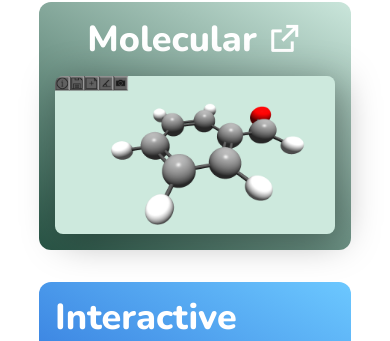
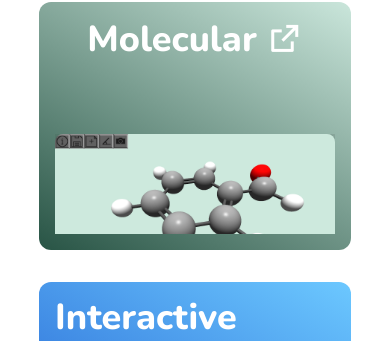
Before and after one commit to wuguishifu/portfolio, a React (Vite) app: page /projects in a window 390 px wide. Shown: the part 262-603 px from the top of the page. Built offline with nearby package versions, Linux system fonts and the light colour scheme; what tailwindcss-animation-delay would draw is missing.

Commit message:
fixed issue where images would stretch on mobile due to a classic ios bug

```diff
--- a/src/projects/Projects.tsx
+++ b/src/projects/Projects.tsx
@@ -5,7 +5,7 @@ import { BlockSplit, Page } from "./page";
 
 export default function Projects() {
     return (
-        <div>
+        <>
             <Helmet>
                 <title>Bo | Projects</title>
             </Helmet>
@@ -16,7 +16,7 @@ export default function Projects() {
                     {Object.values(projects).map((project, index) => <ProjectRow project={project} reverse={!!(index % 2)} key={project.title} style={{ animationDelay: `${(index + 2) * 200}ms` }} />)}
                 </div>
             </div>
-        </div>
+        </>
     );
 };
 
@@ -31,11 +31,13 @@ function ProjectRow({ project, reverse, style }: { project: Page; reverse: boole
                 {project.title && <div className="text-4xl md:text-5xl font-bold text-white">{project.title} <i className="ri-external-link-line" /></div>}
                 <div className="text-lg text-white opacity-70 md:block hidden">{block.section_text}</div>
             </div>
-            <img
-                className={`${project.hide_shadow ? '' : 'shadow'} rounded-lg flex-[1] flex-shrink overflow-hidden`}
-                src={project.image_path + block.section_image}
-                alt={block.section_image}
-            />
+            <div className="flex-[1] flex-shrink overflow-hidden">
+                <img
+                    className={`${project.hide_shadow ? '' : 'shadow'} rounded-lg`}
+                    src={project.image_path + block.section_image}
+                    alt={block.section_image}
+                />
+            </div>
         </Link>
     );
 }
--- a/src/projects/pages/molecular.json
+++ b/src/projects/pages/molecular.json
@@ -35,7 +35,7 @@
         },
         {
             "type": "text",
-            "section_text": "The part of this project I'm most proud of is the system I used for 3D picking. Normally, this would be a matter of converting 2D mouse coordinates into a picking ray, and a vector would be extended down this ray until it intersects an object. However, due to the complex shapes of certain structures, this wasn't the most optimal solution. Instead, I employed a different strategy called \"color picking.\" To do this, whenever a user interacted with a molecules, I would render a ghost scene in a different frame buffer using aa unique color for each atom or bond. Then, without swapping buffers, I would ask OpenGL to tell me what color the mouse was over. Based on the color, I was able to reconstruct the uuid of the object the user was interacting with. I've added some images to better visualize the process below."
+            "section_text": "The part of this project I'm most proud of is the system I used for 3D picking. Normally, this would be a matter of converting 2D mouse coordinates into a picking ray, and a vector would be extended down this ray until it intersects an object. However, due to the complex shapes of certain structures, this wasn't the most optimal solution. Instead, I employed a different strategy called \"color picking.\"<br><br>To do this, whenever a user interacted with a molecules, I would render a ghost scene in a different frame buffer using aa unique color for each atom or bond. Then, without swapping buffers, I would ask OpenGL to tell me what color the mouse was over. Based on the color, I was able to reconstruct the uuid of the object the user was interacting with. I've added some images to better visualize the process below."
         },
         {
             "type": "carousel",
@@ -47,7 +47,7 @@
         },
         {
             "type": "text",
-            "section_text": "The first image above is the benzaldehyde molecule as it's normally rendered on the scene. The second image shows the ghost color buffer. I've intentionally made the color difference more aggressive to better highlight what's going on. This is a temporary frame buffer, and isn't actually switched to the active buffer by OpenGL. By not switching buffers, OpenGL will still \"see\" the purple colors, but the screen will still be displaying the first image. Usually, this method is slower than ray picking, but it's more optimal for the interaction system I'm using, as it allows me to better encode information with the user's selection. The third image shows the molecule with the selected atom highlighted. This color picking method is also more robust, as it allows me to conditionally select atoms that are behind other atoms, or conditionally select atoms in a specific functional group."
+            "section_text": "The first image above is the benzaldehyde molecule as it's normally rendered on the scene. The second image shows the ghost color buffer. I've intentionally made the color difference more aggressive to better highlight what's going on. This is a temporary frame buffer, and isn't actually switched to the active buffer by OpenGL.<br><br>By not switching buffers, OpenGL will still \"see\" the purple colors, but the screen will still be displaying the first image. Usually, this method is slower than ray picking, but it's more optimal for the interaction system I'm using, as it allows me to better encode information with the user's selection. The third image shows the molecule with the selected atom highlighted. This color picking method is also more robust, as it allows me to conditionally select atoms that are behind other atoms, or conditionally select atoms in a specific functional group."
         },
         {
             "type": "text",
@@ -65,7 +65,7 @@
         },
         {
             "type": "text",
-            "section_text": "Another aspect of Molecular is the ability to do computation chemistry calculations. Computational chemistry uses highly specific and complex mathematical models and systems to predict certain aspects of molecules. I've implemented a few, such as Hartree-Fock (HF) energy convergence. The HF method is a way to approximate the wave function and energy of a quantum many-body system in a stationary state. Molecular uses this method to calculate the electron density, minimum energy, and total energy of binary systems. The following images are examples where I used the HF method to calculate these values for a hydrogen-hydrogen binary system. I initially implemented these functions using MATLAB, but then converted them to Java to easily integrate them in this project. Unfortunately, the Java versions are much slower due to MATLAB's JIT compiler and optimized math constructs, but MATLAB is unfortunately not free. In the future, I know that there are some Java-MATLAB integration libraries that I could use to speed up the calculations, and this would let me use the HF method for larger systems. One of the main goals of Molecular is to let users build a system, then use energy minimization methods (such as HF) to converge the system to the most accurate physical model."
+            "section_text": "Another aspect of Molecular is the ability to do computation chemistry calculations. Computational chemistry uses highly specific and complex mathematical models and systems to predict certain aspects of molecules. I've implemented a few, such as Hartree-Fock (HF) energy convergence.<br><br>The HF method is a way to approximate the wave function and energy of a quantum many-body system in a stationary state. Molecular uses this method to calculate the electron density, minimum energy, and total energy of binary systems. The following images are examples where I used the HF method to calculate these values for a hydrogen-hydrogen binary system. I initially implemented these functions using MATLAB, but then converted them to Java to easily integrate them in this project.<br><br>Unfortunately, the Java versions are much slower due to MATLAB's JIT compiler and optimized math constructs, but MATLAB is unfortunately not free. In the future, I know that there are some Java-MATLAB integration libraries that I could use to speed up the calculations, and this would let me use the HF method for larger systems.<br><br>One of the main goals of Molecular is to let users build a system, then use energy minimization methods (such as HF) to converge the system to the most accurate physical model."
         },
         {
             "type": "carousel",
```
